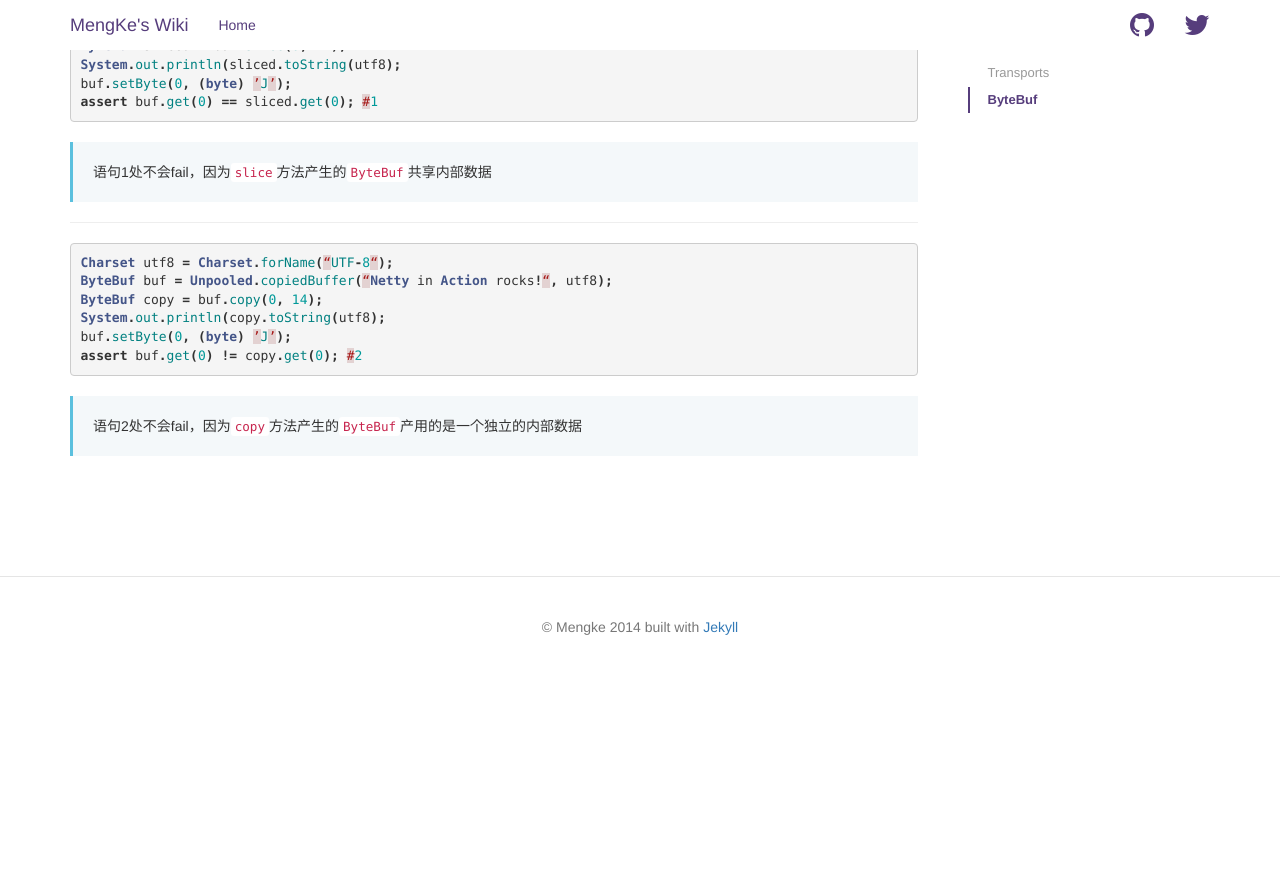
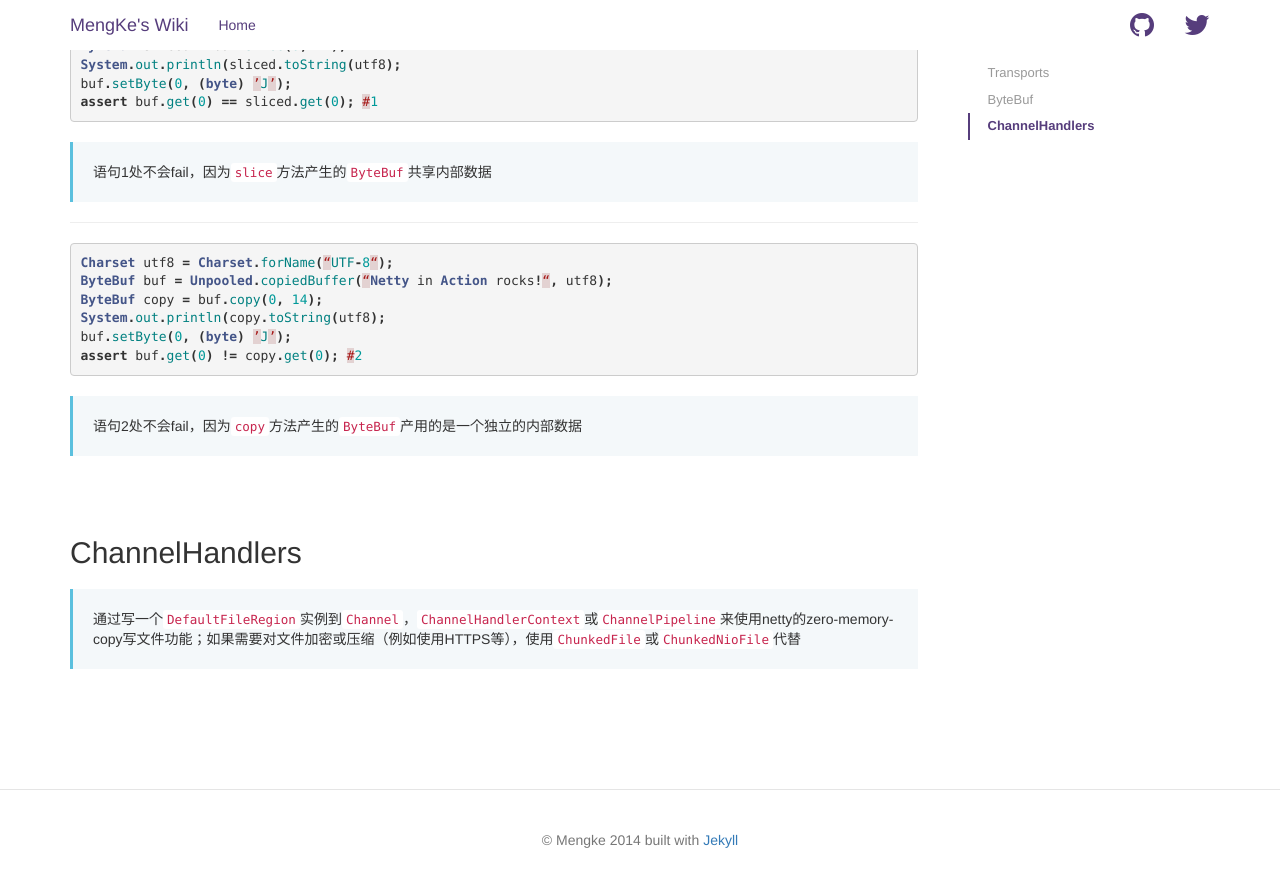
Before and after one commit to zaiji100/zaiji100.github.io, a Jekyll site: the page built from _posts/2014-03-26-netty-related.md, in a window 1280 px wide and 900 px high, scrolled down 4503 px. Shown: the top 887 px of the window. Built offline with Jekyll 4.4.1, drawn with Linux system fonts in a browser that asks for light colours; nearby versions of some CDN libraries; before the commit the page ends 5190 px from its top, so only the background shows below that.

Commit message:
NIO zero-memory-copy feature

```diff
--- a/_posts/2014-03-26-netty-related.md
+++ b/_posts/2014-03-26-netty-related.md
@@ -220,3 +220,9 @@ assert buf.get(0) != copy.get(0); #2
 <div class="bs-callout bs-callout-info">
 	语句2处不会fail，因为<code>copy</code>方法产生的<code>ByteBuf</code>产用的是一个独立的内部数据
 </div>
+
+## ChannelHandlers
+
+<div class="bs-callout bs-callout-info">
+	通过写一个<code>DefaultFileRegion</code>实例到<code>Channel</code>，<code>ChannelHandlerContext</code>或<code>ChannelPipeline</code>来使用netty的zero-memory-copy写文件功能；如果需要对文件加密或压缩（例如使用HTTPS等），使用<code>ChunkedFile</code>或<code>ChunkedNioFile</code>代替
+</div>
```
